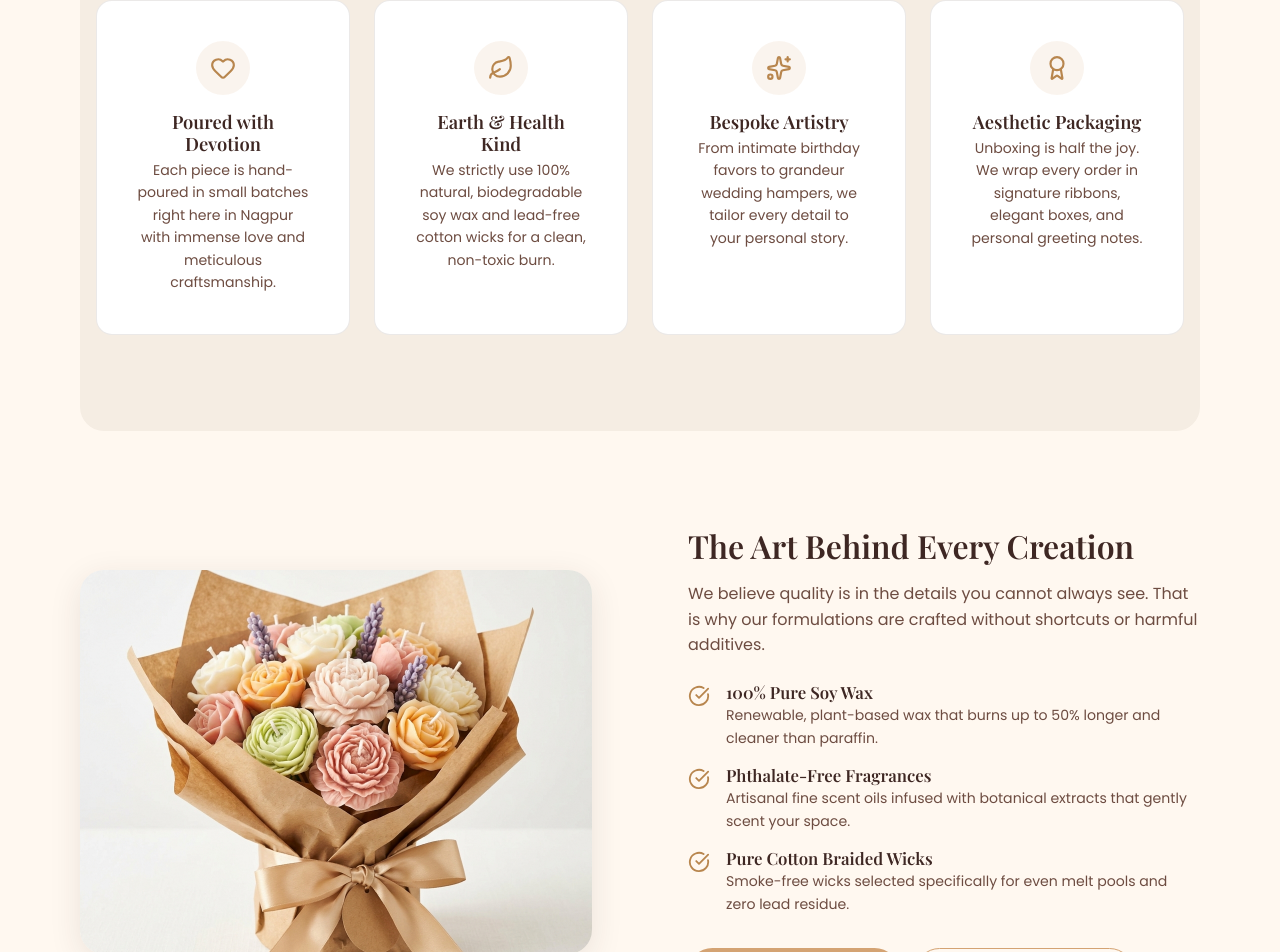
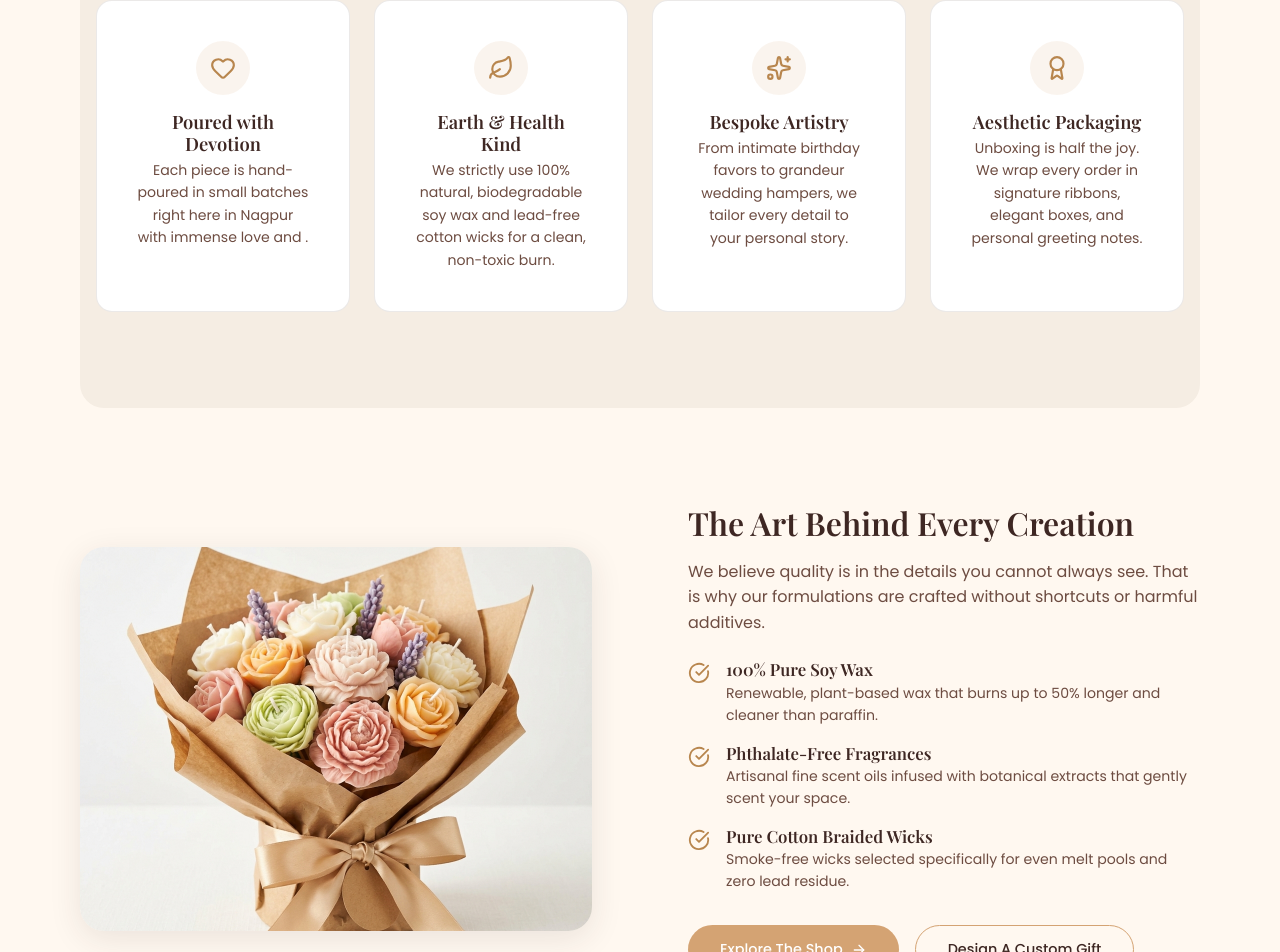
Before and after one commit to chetanrpadole/Wax-Wonder, a React (Vite) app: page /about in a window 1280 px wide. Shown: the part 1182-2134 px from the top of the page. Built offline with nearby package versions, Linux system fonts and the light colour scheme; a web font is replaced by a local one.

Commit message:
ui update

```diff
--- a/src/pages/About.jsx
+++ b/src/pages/About.jsx
@@ -1,30 +1,37 @@
-import React from 'react';
-import { Link } from 'react-router-dom';
-import { Heart, Sparkles, Leaf, Award, CheckCircle, ArrowRight } from 'lucide-react';
-import giftHamper from '../assets/images/gift-hamper.jpg';
-import candleBouquet from '../assets/images/candle-bouquet.jpg';
-import './About.css';
+import React from "react";
+import { Link } from "react-router-dom";
+import {
+  Heart,
+  Sparkles,
+  Leaf,
+  Award,
+  CheckCircle,
+  ArrowRight,
+} from "lucide-react";
+import giftHamper from "../assets/images/gift-hamper.jpg";
+import candleBouquet from "../assets/images/candle-bouquet.jpg";
+import "./About.css";
 
 const values = [
   {
     icon: Heart,
-    title: 'Poured with Devotion',
-    desc: 'Each piece is hand-poured in small batches right here in Nagpur with immense love and meticulous craftsmanship.',
+    title: "Poured with Devotion",
+    desc: "Each piece is hand-poured in small batches right here in Nagpur with immense love and .",
   },
   {
     icon: Leaf,
-    title: 'Earth & Health Kind',
-    desc: 'We strictly use 100% natural, biodegradable soy wax and lead-free cotton wicks for a clean, non-toxic burn.',
+    title: "Earth & Health Kind",
+    desc: "We strictly use 100% natural, biodegradable soy wax and lead-free cotton wicks for a clean, non-toxic burn.",
   },
   {
     icon: Sparkles,
-    title: 'Bespoke Artistry',
-    desc: 'From intimate birthday favors to grandeur wedding hampers, we tailor every detail to your personal story.',
+    title: "Bespoke Artistry",
+    desc: "From intimate birthday favors to grandeur wedding hampers, we tailor every detail to your personal story.",
   },
   {
     icon: Award,
-    title: 'Aesthetic Packaging',
-    desc: 'Unboxing is half the joy. We wrap every order in signature ribbons, elegant boxes, and personal greeting notes.',
+    title: "Aesthetic Packaging",
+    desc: "Unboxing is half the joy. We wrap every order in signature ribbons, elegant boxes, and personal greeting notes.",
   },
 ];
 
@@ -34,13 +41,14 @@ const About = () => {
       <div className="container">
         {/* Header */}
         <header className="about-header">
-          <span className="tag tag--gold" style={{ marginBottom: '0.5rem' }}>
+          <span className="tag tag--gold" style={{ marginBottom: "0.5rem" }}>
             <Sparkles size={13} /> Our Story & Atelier
           </span>
           <h1>About Wrapped In Love</h1>
           <div className="divider" />
           <p>
-            Where artisan candle-making meets heartfelt gifting. Born in the heart of Nagpur.
+            Where artisan candle-making meets heartfelt gifting. Born in the
+            heart of Nagpur.
           </p>
         </header>
 
@@ -49,18 +57,21 @@ const About = () => {
           <div className="about-story__content">
             <h2>Crafting Moments, One Flame at a Time</h2>
             <p>
-              <strong>Wrapped In Love</strong> began with a simple belief: the most meaningful gifts
-              aren’t mass-produced — they are thoughtfully made, tenderly wrapped, and given with pure warmth.
+              <strong>Wrapped In Love</strong> began with a simple belief: the
+              most meaningful gifts aren’t mass-produced — they are thoughtfully
+              made, tenderly wrapped, and given with pure warmth.
             </p>
             <p>
-              Based in Nagpur, Maharashtra, our studio transforms premium natural soy wax into whimsical
-              teddy bear candles, delicate flower blossoms, and luxurious gift hampers. What started as a
-              passion for artisanal craftsmanship has blossomed into a beloved gifting atelier cherished by
-              hundreds across India.
+              Based in Nagpur, Maharashtra, our studio transforms premium
+              natural soy wax into whimsical teddy bear candles, delicate flower
+              blossoms, and luxurious gift hampers. What started as a passion
+              for artisanal craftsmanship has blossomed into a beloved gifting
+              atelier cherished by hundreds across India.
             </p>
             <p>
-              Whether it is a milestone wedding, a birthday celebration, a festival, or a corporate token of gratitude,
-              we ensure that every package carries emotional resonance and unforgettable elegance.
+              Whether it is a milestone wedding, a birthday celebration, a
+              festival, or a corporate token of gratitude, we ensure that every
+              package carries emotional resonance and unforgettable elegance.
             </p>
           </div>
 
@@ -71,7 +82,7 @@ const About = () => {
 
         {/* Values */}
         <section className="about-values-section">
-          <div className="container" style={{ padding: '0 1rem' }}>
+          <div className="container" style={{ padding: "0 1rem" }}>
             <div className="section-header">
               <h2>What Guides Us</h2>
               <div className="divider" />
@@ -101,8 +112,9 @@ const About = () => {
           <div className="about-craft__content">
             <h2>The Art Behind Every Creation</h2>
             <p>
-              We believe quality is in the details you cannot always see. That is why our formulations are
-              crafted without shortcuts or harmful additives.
+              We believe quality is in the details you cannot always see. That
+              is why our formulations are crafted without shortcuts or harmful
+              additives.
             </p>
 
             <div className="about-craft__list">
@@ -110,7 +122,10 @@ const About = () => {
                 <CheckCircle size={22} />
                 <div>
                   <h4>100% Pure Soy Wax</h4>
-                  <p>Renewable, plant-based wax that burns up to 50% longer and cleaner than paraffin.</p>
+                  <p>
+                    Renewable, plant-based wax that burns up to 50% longer and
+                    cleaner than paraffin.
+                  </p>
                 </div>
               </div>
 
@@ -118,7 +133,10 @@ const About = () => {
                 <CheckCircle size={22} />
                 <div>
                   <h4>Phthalate-Free Fragrances</h4>
-                  <p>Artisanal fine scent oils infused with botanical extracts that gently scent your space.</p>
+                  <p>
+                    Artisanal fine scent oils infused with botanical extracts
+                    that gently scent your space.
+                  </p>
                 </div>
               </div>
 
@@ -126,12 +144,22 @@ const About = () => {
                 <CheckCircle size={22} />
                 <div>
                   <h4>Pure Cotton Braided Wicks</h4>
-                  <p>Smoke-free wicks selected specifically for even melt pools and zero lead residue.</p>
+                  <p>
+                    Smoke-free wicks selected specifically for even melt pools
+                    and zero lead residue.
+                  </p>
                 </div>
               </div>
             </div>
 
-            <div style={{ marginTop: '2rem', display: 'flex', gap: '1rem', flexWrap: 'wrap' }}>
+            <div
+              style={{
+                marginTop: "2rem",
+                display: "flex",
+                gap: "1rem",
+                flexWrap: "wrap",
+              }}
+            >
               <Link to="/shop" className="btn btn--primary">
                 Explore The Shop <ArrowRight size={16} />
               </Link>
```
